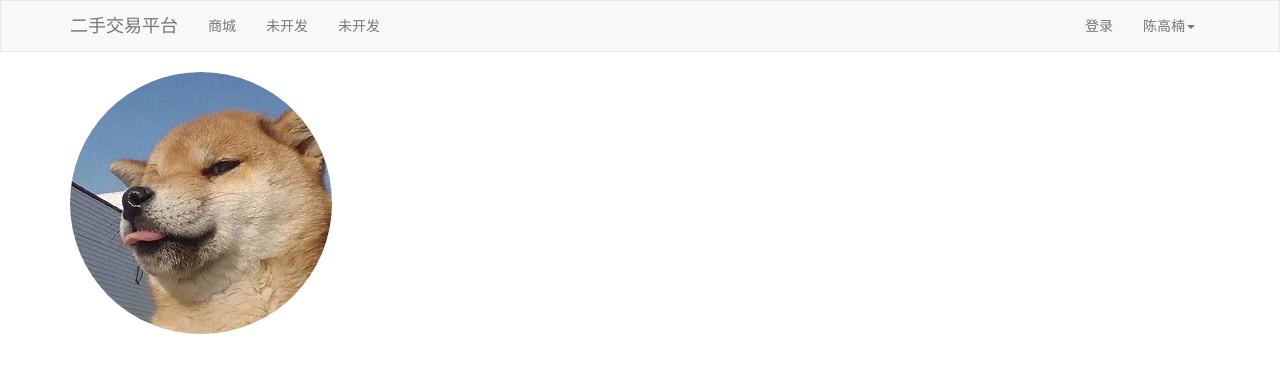
After one commit to fukioston/FleaMarket, a Django app: page /user/home/ in a window 1280 px wide. The commit adds this page. Shown: the top 373 px of the page. Run offline with Django 4.2, Linux system fonts and the light colour scheme; some libraries are stand-ins or nearby versions.

```diff
--- a/user/templates/layout/basic.html
+++ b/user/templates/layout/basic.html
@@ -29,21 +29,21 @@
         </div>
         <div class="collapse navbar-collapse" id="bs-example-navbar-collapse-1">
             <ul class="nav navbar-nav">
-                <li><a href="#">未开发</a></li>
+                <li><a href="#">商城</a></li>
                 <li><a href="#">未开发</a></li>
                 <li><a href="#">未开发</a></li>
 
 
             </ul>
             <ul class="nav navbar-nav navbar-right">
-                <li><a href="#">登录</a></li>
+                <li><a href="../user/login.html">登录</a></li>
 
                 <li class="dropdown">
                     <a href="#" class="dropdown-toggle" data-toggle="dropdown" role="button" aria-haspopup="true"
                        aria-expanded="false">陈高楠<span class="caret"></span></a>
                     <ul class="dropdown-menu">
                         <li><a href="#">个人资料</a></li>
-                        <li><a href="#">我的信息</a></li>
+                        <li><a href="#">我的收藏</a></li>
                         <li role="separator" class="divider"></li>
                         <li><a href="#">注销</a></li>
                     </ul>
--- /dev/null
+++ b/user/templates/user/home.html
@@ -0,0 +1,7 @@
+{% extends 'layout/basic.html' %}
+{% load static %}
+{% block content %}
+    <div class="container">
+        <div><img src="{% static 'images/doge.jpg' %}" alt="头像" class="img-circle"></div>
+    </div>
+{% endblock %}
--- a/user/urls.py
+++ b/user/urls.py
@@ -15,7 +15,7 @@ Including another URLconf
 """
 
 from django.urls import path
-from user.views import login
+from user.views import login, home
 
 urlpatterns = [
     path('login/', login.login),
@@ -23,5 +23,6 @@ urlpatterns = [
     path('login/sms/', login.login_sms),
     path('sms/code/', login.send_sms),
     path('login/sms/', login.login_sms),
-    path('index/', login.index)
+    path('index/', login.index),
+    path('home/', home.home)
 ]
--- /dev/null
+++ b/user/views/home.py
@@ -0,0 +1,6 @@
+from django.http import JsonResponse
+from django.shortcuts import render, HttpResponse, redirect
+
+
+def home(request):
+    return render(request, 'user/home.html')
```
Also changed, not shown: second_hand_websites/settings.py (+1 -7 lines), static/images/doge.jpg (added).
